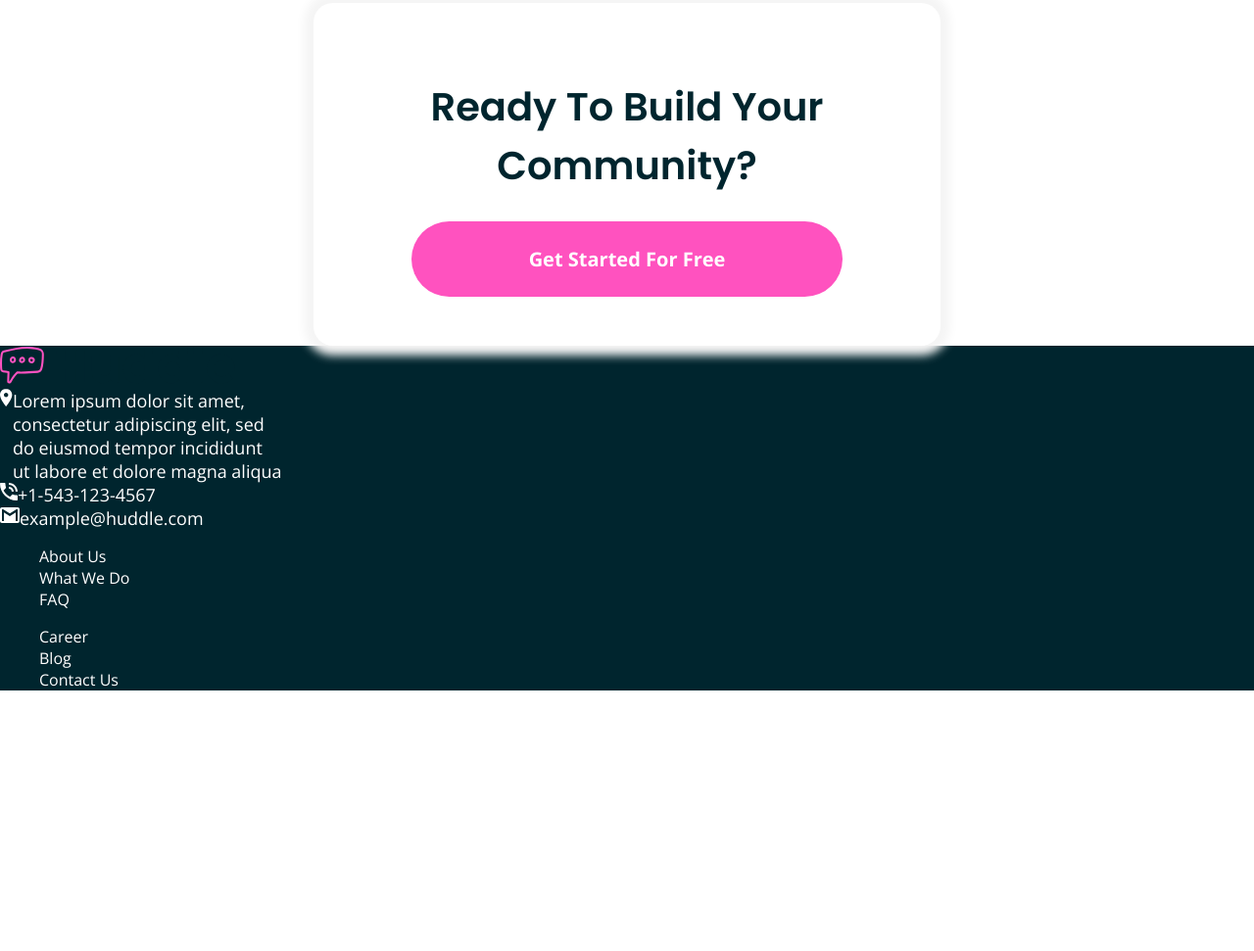
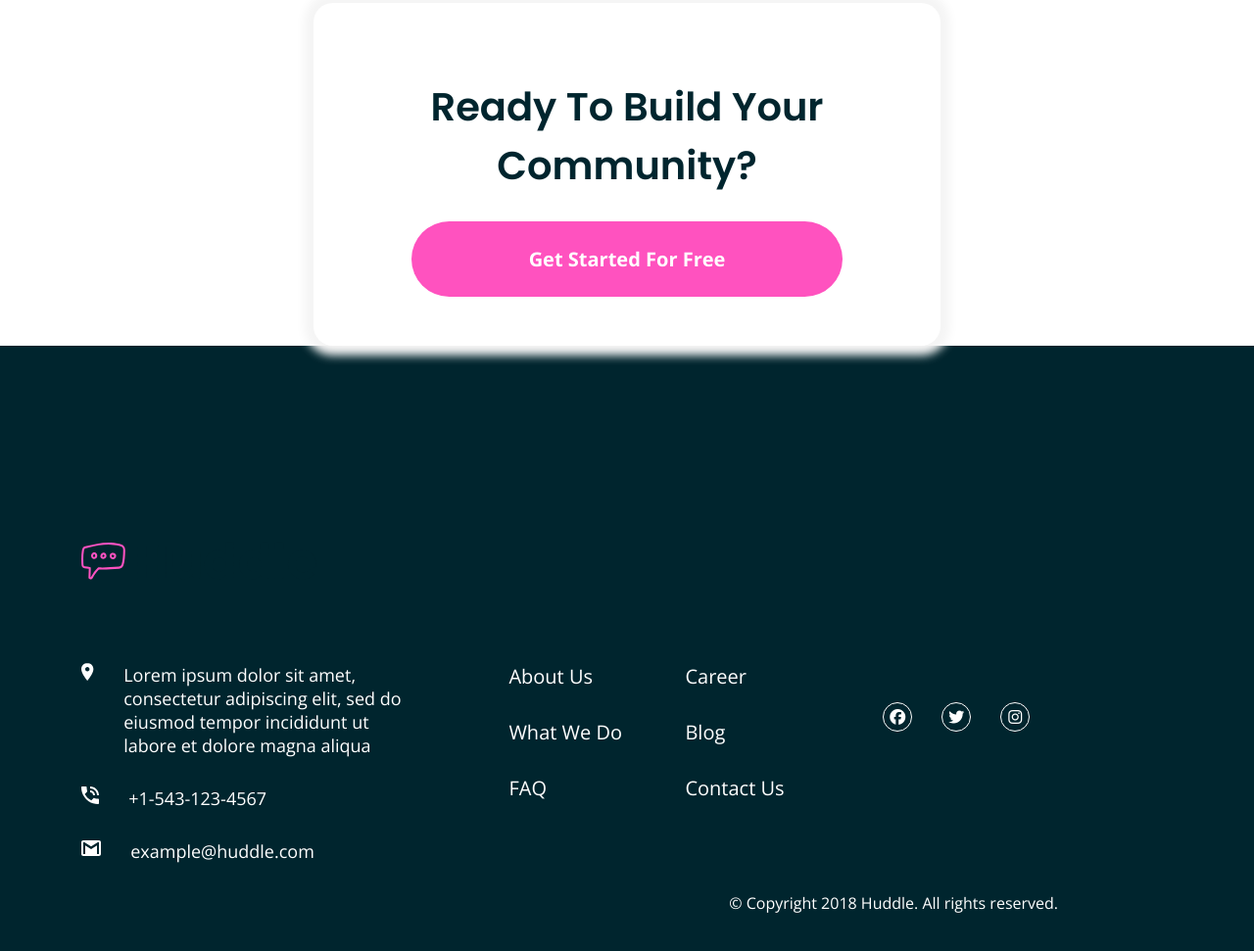
Before and after one commit to oasenyol/site-2, a plain HTML site: page index.html in a window 1280 px wide. Shown: the part 2491-3462 px from the top of the page at 98% size. Before the commit the page ends 3212 px from the top, so only its background shows below. Drawn offline with nearby package versions, Linux system fonts and the light colour scheme.

Commit message:
footer tamamlandi

```diff
--- a/index.html
+++ b/index.html
@@ -3,37 +3,24 @@
 
 <head>
   <meta charset="UTF-8">
-  <meta name="viewport"
-        content="width=device-width, initial-scale=1.0">
-  <link rel="icon"
-        type="image/png"
-        sizes="32x32"
-        href="./images/favicon-32x32.png">
+  <meta name="viewport" content="width=device-width, initial-scale=1.0">
+  <link rel="icon" type="image/png" sizes="32x32" href="./images/favicon-32x32.png">
   <title>Site 2</title>
-  <link rel="preconnect"
-        href="https://fonts.googleapis.com">
-  <link rel="preconnect"
-        href="https://fonts.gstatic.com"
-        crossorigin>
-  <link href="https://fonts.googleapis.com/css2?family=Poppins:wght@600&display=swap"
-        rel="stylesheet">
-  <link rel="preconnect"
-        href="https://fonts.googleapis.com">
-  <link rel="preconnect"
-        href="https://fonts.gstatic.com"
-        crossorigin>
-  <link href="https://fonts.googleapis.com/css2?family=Open+Sans:wght@400;700&display=swap"
-        rel="stylesheet">
+  <link rel="preconnect" href="https://fonts.googleapis.com">
+  <link rel="preconnect" href="https://fonts.gstatic.com" crossorigin>
+  <link href="https://fonts.googleapis.com/css2?family=Poppins:wght@600&display=swap" rel="stylesheet">
+  <link rel="preconnect" href="https://fonts.googleapis.com">
+  <link rel="preconnect" href="https://fonts.gstatic.com" crossorigin>
+  <link href="https://fonts.googleapis.com/css2?family=Open+Sans:wght@400;700&display=swap" rel="stylesheet">
 
-  <link rel="stylesheet"
-        href="style.css">
+  <script src="https://kit.fontawesome.com/38e2b1cd09.js" crossorigin="anonymous"></script>
+
+  <link rel="stylesheet" href="style.css">
 </head>
-
 <body>
   <div class="navbar">
     <div class="navbar-container">
-      <div class="navbar-left"><img src="images/logo.svg"
-             alt=""></div>
+      <div class="navbar-left"><img src="images/logo.svg" alt=""></div>
       <div class="navbar-right"><button>Try It Free</button></div>
     </div>
   </div>
@@ -46,12 +33,10 @@
         <button>Get Started For Free</button>
       </div>
       <div class="section-one-right">
-        <img src="images/illustration-mockups.svg"
-             alt="">
+        <img src="images/illustration-mockups.svg" alt="">
       </div>
     </div>
   </div>
-
   <div class="slider">
     <div class="slider-first">
       <div class="cerceve">
@@ -61,20 +46,17 @@
             insightful
             conversations you miss out on with a feedback form.</p>
         </div>
-        <img src="images/illustration-grow-together.svg"
-             alt="">
+        <img src="images/illustration-grow-together.svg" alt="">
       </div>
     </div>
     <div class="slider-second">
-      <div style="display: flex; flex-direction: row-reverse;"
-           class="cerceve">
+      <div style="display: flex; flex-direction: row-reverse;" class="cerceve">
         <div style="width: 40%;">
           <h2>Flowing Conversations</h2>
           <p>You wouldn't paginate a conversation in real life, so why do it online? Our threads have just-in-time
             loading for a more natural flow. </p>
         </div>
-        <img src="images/illustration-flowing-conversation.svg"
-             alt="">
+        <img src="images/illustration-flowing-conversation.svg" alt="">
       </div>
     </div>
     <div class="slider-third">
@@ -84,8 +66,7 @@
           <p>It takes no time at all to integrate Huddle with your app's authentication solution. This means, once
             signed in to your app, your users can start chatting immediately.</p>
         </div>
-        <img src="images/illustration-your-users.svg"
-             alt="">
+        <img src="images/illustration-your-users.svg" alt="">
       </div>
     </div>
   </div>
@@ -96,15 +77,12 @@
     </div>
   </div>
   <footer>
-
     <div class="footer-container">
-      <div class="box">
-        <div class="huddle"><img src="images/logo.svg"
-               alt=""></div>
+      <div class="box first">
+        <div class="huddle"><img src="images/logo.svg" alt=""></div>
         <div class="hiza">
           <div class="footer-img">
-            <img src="images/icon-location.svg"
-                 alt="">
+            <img src="images/icon-location.svg" alt="">
           </div>
           <div class="yazi"> Lorem ipsum dolor sit amet, consectetur adipiscing elit, sed do eiusmod tempor incididunt
             ut
@@ -112,21 +90,18 @@
         </div>
         <div class="hiza">
           <div class="footer-img">
-            <img src="images/icon-phone.svg"
-                 alt="">
+            <img src="images/icon-phone.svg" alt="">
           </div>
           <div class="yazi">+1-543-123-4567</div>
         </div>
         <div class="hiza">
           <div class="footer-img">
-            <img src="images/icon-email.svg"
-                 alt="">
+            <img src="images/icon-email.svg" alt="">
           </div>
           <div class="yazi">example@huddle.com</div>
         </div>
       </div>
-
-      <div class="box">
+      <div class="box third">
         <div>
           <ul>
             <li>
@@ -154,7 +129,29 @@
           </ul>
         </div>
       </div>
+      <div class="box">
+        <div class="linkler">
+          <div class="kaydirma">
+            <div class="hizalama ">
+              <a href="#"><i class="fab fa-facebook"></i></a>
+            </div>
+          </div>
+          <div class="kaydirma">
+            <div class="hizalama ">
+              <a href="#"><i class="fab fa-twitter"></i></a>
+            </div>
+          </div>
+          <div class="kaydirma">
+            <div class="hizalama ">
+              <a href="#"><i class="fab fa-instagram"></i></a>
+            </div>
+          </div>
+        </div>
+      </div>
     </div>
+    <div class="reserved">© Copyright 2018 Huddle. All rights reserved.
+    </div>
+
   </footer>
 
 </body>
--- a/style.css
+++ b/style.css
@@ -166,25 +166,80 @@ p {
 footer {
   background: hsl(192, 100%, 9%);
   width: 100%;
+  padding-top: 200px;
+  padding-bottom: 50px;
+}
+footer .huddle {
+  padding-bottom: 80px;
 }
 footer .footer-container {
   width: 90%;
+  display: flex;
+  flex-direction: row;
+  justify-content: space-around;
+  align-items: center;
+  margin: auto;
 }
 footer .box {
-  width: 25%;
+  width: 30%;
+}
+footer .first {
 }
 footer .hiza {
   display: flex;
   flex-direction: row;
+  padding-bottom: 30px;
 }
 footer .yazi {
   color: white;
   font-size: 18px;
+  padding-left: 30px;
 }
 footer ul li {
   list-style: none;
+  padding-top: 30px;
 }
 footer ul a {
   text-decoration: none;
   color: white;
 }
+footer .third {
+  display: flex;
+  justify-content: space-around;
+  align-items: center;
+  font-size: 20px;
+}
+footer .kaydirma {
+  padding-left: 30px;
+}
+footer .linkler {
+  display: flex;
+  align-items: center;
+  padding-left: 20px;
+}
+footer .hizalama {
+  border: 1px solid white;
+  border-radius: 50%;
+  width: 30px;
+  height: 30px;
+  display: flex;
+  justify-content: center;
+  align-items: center;
+}
+footer .hizalama:hover {
+  border: 1px solid hsl(322, 100%, 66%);
+  transition: 0.3;
+}
+footer .hizalama a {
+  color: white;
+}
+footer .hizalama:hover a {
+  color: hsl(322, 100%, 66%);
+}
+.reserved {
+  color: white;
+  display: flex;
+  justify-content: flex-end;
+  align-items: center;
+  margin-right: 200px;
+}
```
